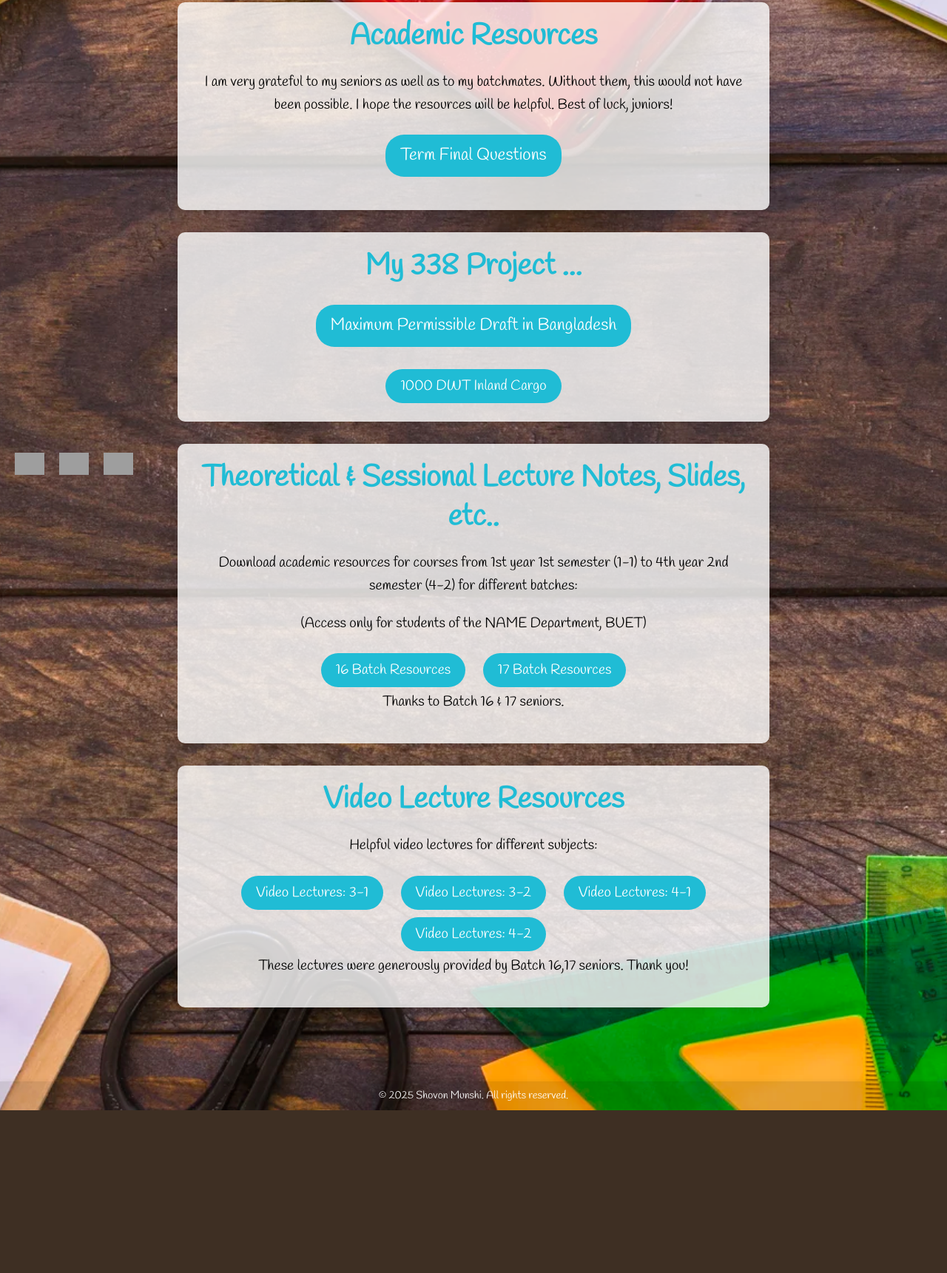
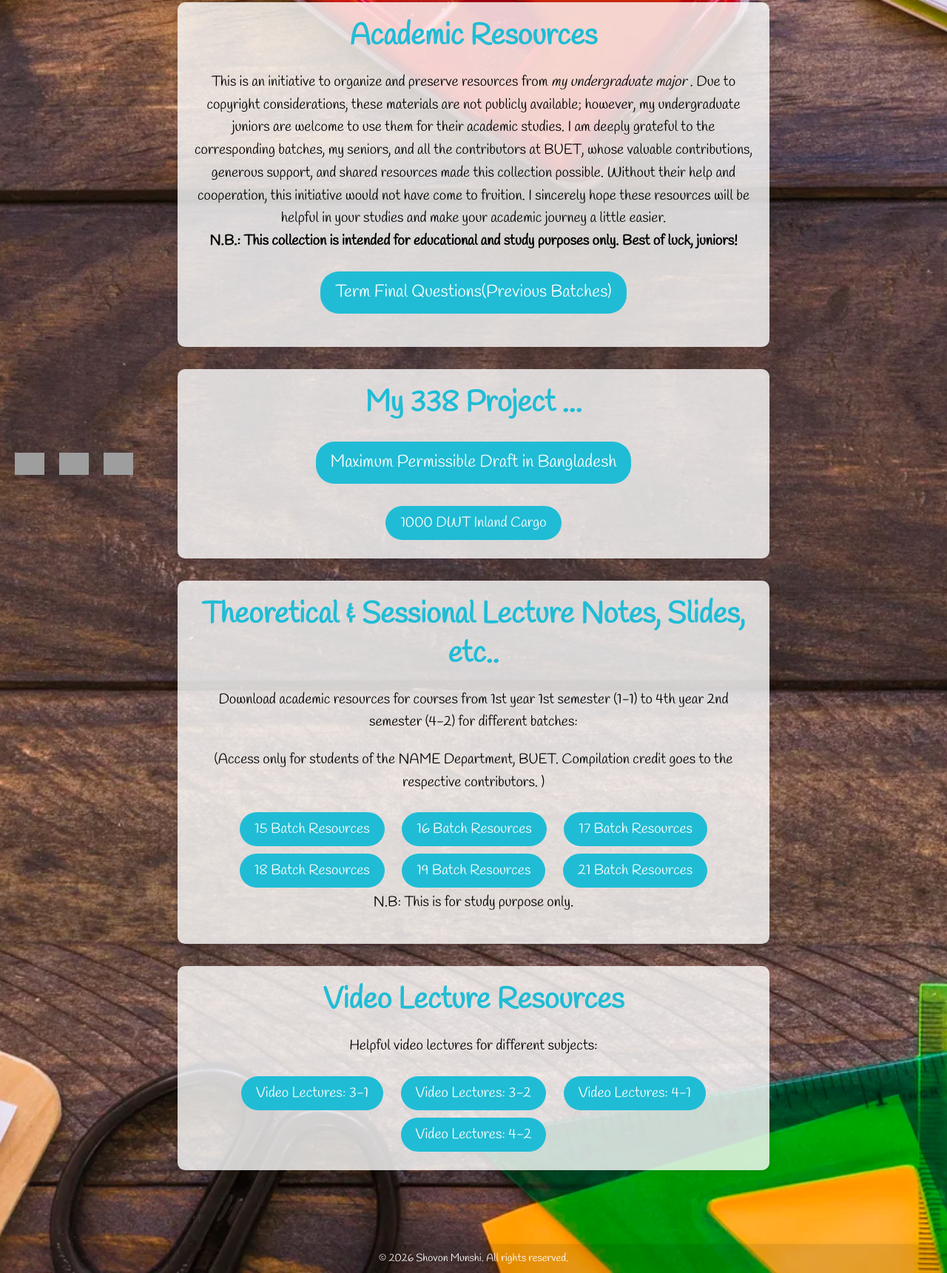
Before and after one commit to shovonmunshi/shovonmunshi.github.io, a plain HTML site: page resource.html in a window 1280 px wide. Shown: the part 127-1848 px from the top of the page at 74% size. Before the commit the page ends 1628 px from the top, so only its background shows below. Drawn offline with Linux system fonts and the light colour scheme; grey boxes are pictures that could not be loaded.

Commit message:
resource.html

```diff
--- a/resource.html
+++ b/resource.html
@@ -419,8 +419,14 @@
     <!-- Academic Resources -->
     <section class="resources">
       <h2>Academic Resources</h2>
-      <p>I am very grateful to my seniors as well as to my batchmates. Without them, this would not have been possible. I hope the resources will be helpful. Best of luck, juniors!</p>
-      <p><a href="http://lib.buet.ac.bd:8080/xmlui/handle/123456789/2159" target="_blank" rel="noopener noreferrer">Term Final Questions</a></p>
+      <p>This is an initiative to organize and preserve resources from <i>my undergraduate major </i>. Due to copyright considerations, these materials are not publicly available; however, my undergraduate juniors are welcome to use them for their academic studies.
+
+I am deeply grateful to the corresponding batches, my seniors, and all the contributors at BUET, whose valuable contributions, generous support, and shared resources made this collection possible. Without their help and cooperation, this initiative would not have come to fruition.
+
+I sincerely hope these resources will be helpful in your studies and make your academic journey a little easier.
+
+<br><b>N.B.: This collection is intended for educational and study purposes only. Best of luck, juniors!</b></p>
+      <p><a href="http://lib.buet.ac.bd:8080/xmlui/handle/123456789/2159" target="_blank" rel="noopener noreferrer">Term Final Questions(Previous Batches)</a></p>
     </section>
 
     <!-- My 338 Project -->
@@ -434,10 +440,14 @@
     <section class="resources">
       <h2>Theoretical &amp; Sessional Lecture Notes, Slides, etc..</h2>
       <p>Download academic resources for courses from 1st year 1st semester (1-1) to 4th year 2nd semester (4-2) for different batches:</p>
-      <p>(Access only for students of the NAME Department, BUET)</p>
+      <p>(Access only for students of the NAME Department, BUET. Compilation credit goes to the respective contributors. )</p>
+      <a href="https://forms.gle/Wef8KYsm4vD4sCGK6" target="_blank" rel="noopener noreferrer">15 Batch Resources</a>
       <a href="https://forms.gle/jRH7sMUspkgKpyiU7" target="_blank" rel="noopener noreferrer">16 Batch Resources</a>
       <a href="https://forms.gle/TXNcvBTb92bvUpCBA" target="_blank" rel="noopener noreferrer">17 Batch Resources</a>
-      <p>Thanks to Batch 16 &amp; 17 seniors.</p>
+      <a href="https://forms.gle/RgipVRxEPLYPkd637" target="_blank" rel="noopener noreferrer">18 Batch Resources</a>
+      <a href="https://forms.gle/BiTT1PE9JATfUJQL9" target="_blank" rel="noopener noreferrer">19 Batch Resources</a>
+      <a href="https://forms.gle/VKCEvcsneKq85q5A6" target="_blank" rel="noopener noreferrer">21 Batch Resources</a>
+      <P>N.B: This is for study purpose only. </p>
     </section>
 
     <!-- Video lecture resources -->
@@ -448,7 +458,7 @@
       <a href="https://forms.gle/jRH7sMUspkgKpyiU7" target="_blank" rel="noopener noreferrer">Video Lectures: 3-2</a>
       <a href="https://forms.gle/jRH7sMUspkgKpyiU7" target="_blank" rel="noopener noreferrer">Video Lectures: 4-1</a>
       <a href="https://forms.gle/jRH7sMUspkgKpyiU7" target="_blank" rel="noopener noreferrer">Video Lectures: 4-2</a>
-      <p>These lectures were generously provided by Batch 16,17 seniors. Thank you!</p>
+
     </section>
   </div>
 
@@ -472,7 +482,7 @@
 
   <!-- Footer -->
   <footer class="footer">
-    <p>© 2025 Shovon Munshi. All rights reserved.</p>
+    <p>© 2026 Shovon Munshi. All rights reserved.</p>
   </footer>
 
   <!-- Dropdown JavaScript -->
```
